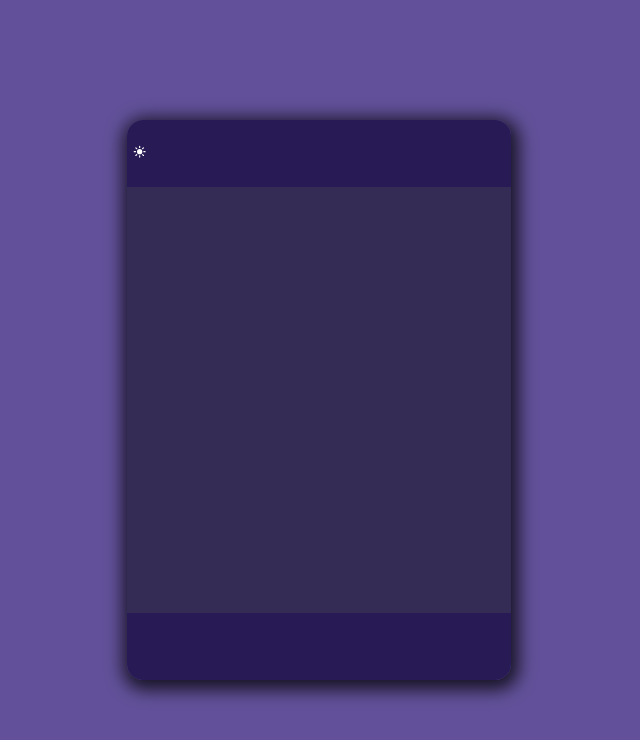
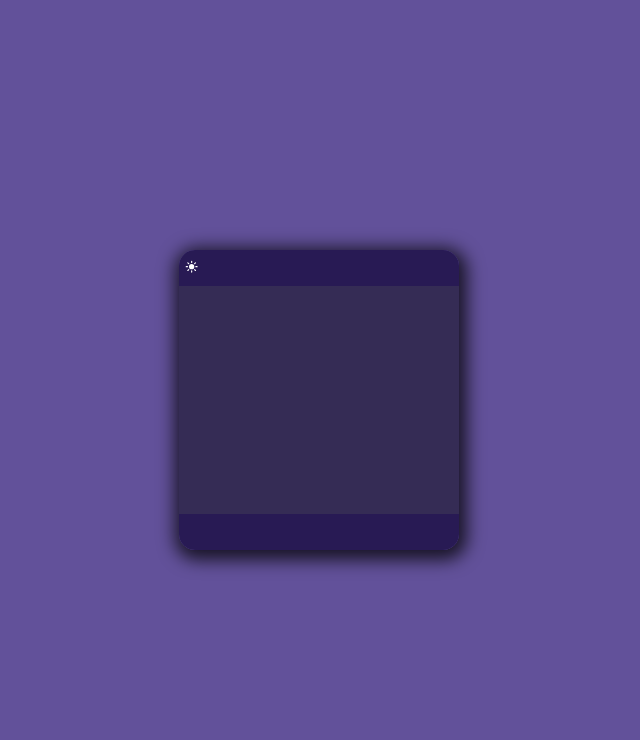
Before and after one commit to nyh98/todolist, a React (Create React App) app: page / in a window 1280 px wide. Shown: the top 740 px of the page, without its empty margins (321-961 px from the left). Built offline with nearby package versions, Linux system fonts and the light colour scheme.

Commit message:
container박스 크기 px단위로 조정

```diff
--- a/src/components/Container.module.css
+++ b/src/components/Container.module.css
@@ -2,8 +2,8 @@
   display: flex;
   flex-direction: column;
   position: absolute;
-  width: 30%;
-  height: 70%;
+  width: 280px;
+  height: 300px;
   border-radius: 1rem;
   box-shadow: 2px 4px 17px 6px rgba(0, 0, 0, 0.75);
   -webkit-box-shadow: 2px 4px 17px 6px rgba(0, 0, 0, 0.75);
```
